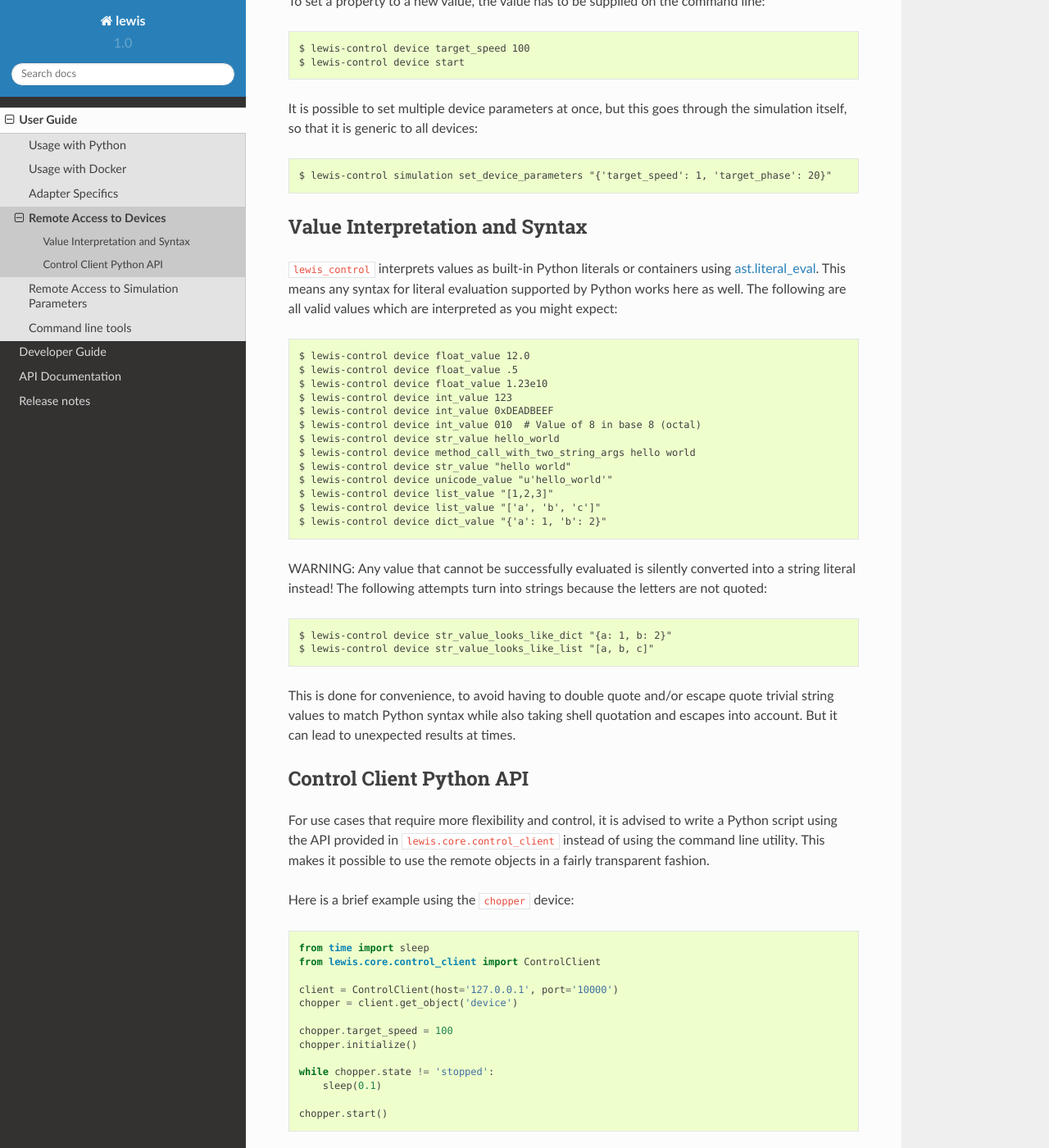
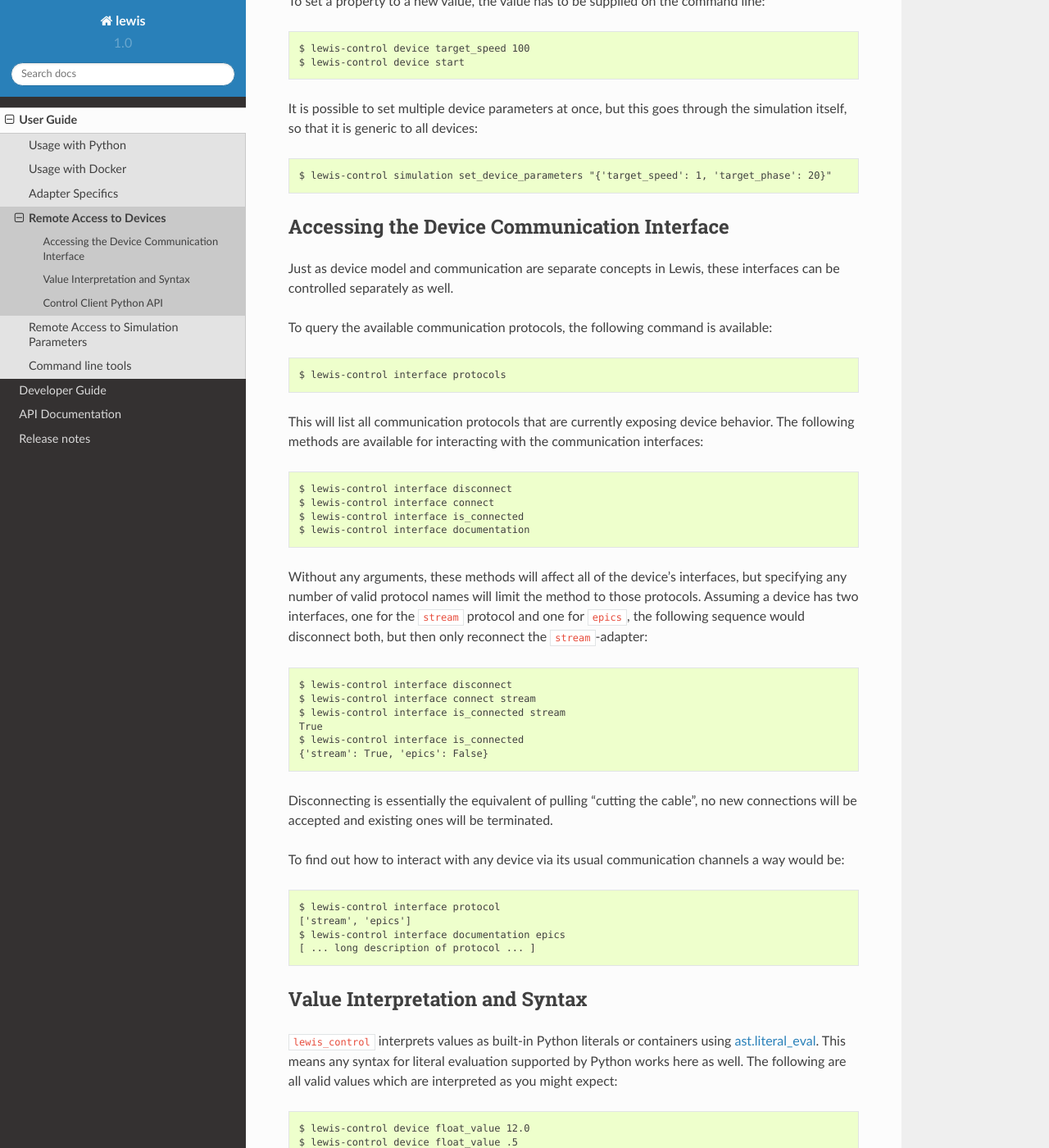
Before and after one commit to ISISComputingGroup/lewis-ess, a Sphinx documentation site: the page built from docs/user_guide/remote_access_devices.rst, in a window 1280 px wide and 1400 px high, scrolled down 963 px. Shown: the whole window at 82% size. Built offline with Sphinx 7.4.7 and the Read the Docs theme 2.0.0, drawn with Linux system fonts in a browser that asks for light colours; formulas are drawn with MathJax 3.

Commit message:
Changes from review, documentation, release notes

```diff
--- a/docs/user_guide/remote_access_devices.rst
+++ b/docs/user_guide/remote_access_devices.rst
@@ -58,6 +58,56 @@ itself, so that it is generic to all devices:
 ::
 
     $ lewis-control simulation set_device_parameters "{'target_speed': 1, 'target_phase': 20}"
+
+.. _remote-interface-access:
+
+Accessing the Device Communication Interface
+--------------------------------------------
+
+Just as device model and communication are separate concepts in Lewis, these interfaces
+can be controlled separately as well.
+
+To query the available communication protocols, the following command is available:
+
+::
+
+    $ lewis-control interface protocols
+
+This will list all communication protocols that are currently exposing device behavior.
+The following methods are available for interacting with the communication interfaces:
+
+::
+
+    $ lewis-control interface disconnect
+    $ lewis-control interface connect
+    $ lewis-control interface is_connected
+    $ lewis-control interface documentation
+
+Without any arguments, these methods will affect all of the device's interfaces, but specifying
+any number of valid protocol names will limit the method to those protocols. Assuming a device
+has two interfaces, one for the ``stream`` protocol and one for ``epics``, the following sequence
+would disconnect both, but then only reconnect the ``stream``-adapter:
+
+::
+
+    $ lewis-control interface disconnect
+    $ lewis-control interface connect stream
+    $ lewis-control interface is_connected stream
+    True
+    $ lewis-control interface is_connected
+    {'stream': True, 'epics': False}
+
+Disconnecting is essentially the equivalent of pulling "cutting the cable", no new connections
+will be accepted and existing ones will be terminated.
+
+To find out how to interact with any device via its usual communication channels a way would be:
+
+::
+
+    $ lewis-control interface protocol
+    ['stream', 'epics']
+    $ lewis-control interface documentation epics
+    [ ... long description of protocol ... ]
 
 
 Value Interpretation and Syntax
```
Also changed, not shown: docs/release_notes/release_1_0_3.rst (+11 -0 lines), docs/user_guide/remote_access_simulation.rst (+1 -11 lines), 4 other files.
